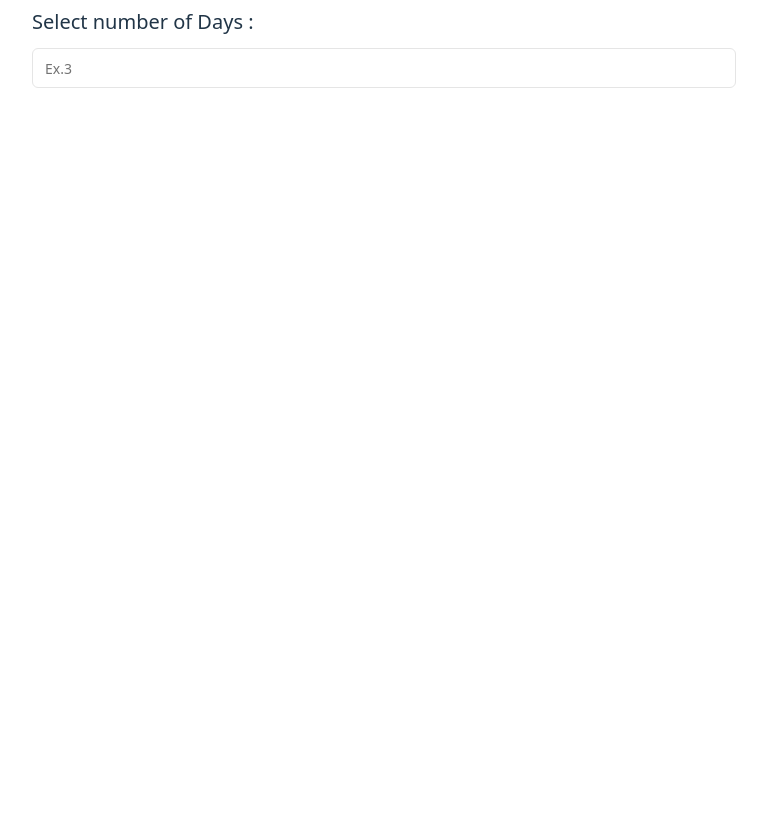
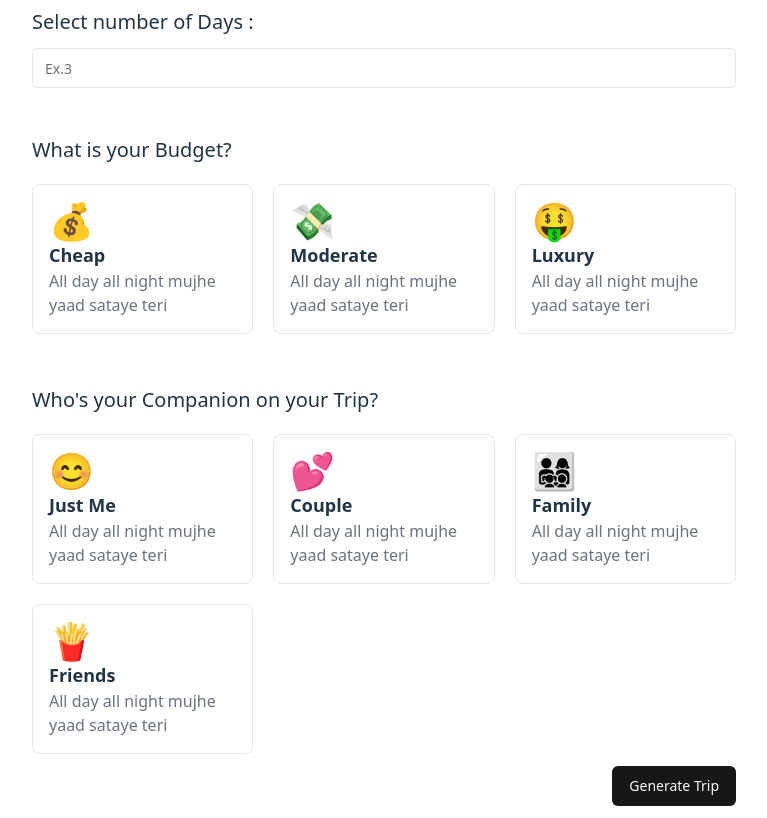
Before and after one commit to anshlakhera048/ai-trip-planner, a React (Vite) app: page /create-trip in a window 1280 px wide. Shown: the part 420-1238 px from the top of the page, without its empty margins (256-1023 px from the left). Before the commit the page ends 800 px from the top, so only its background shows below. Built offline with nearby package versions, Linux system fonts and the light colour scheme; no server answers.

Commit message:
New Working changes

```diff
--- a/src/constants/options.jsx
+++ b/src/constants/options.jsx
@@ -0,0 +1,53 @@
+export const SelectTravellersList = [
+    {
+        id:1,
+        title: 'Just Me',
+        desc: 'All day all night mujhe yaad sataye teri',
+        icon: '😊',
+        people: '1'
+    },
+    {
+        id:2,
+        title: 'Couple',
+        desc: 'All day all night mujhe yaad sataye teri',
+        icon: '💕',
+        people: '2 people'
+    },
+    {
+        id:3,
+        title: 'Family',
+        desc: 'All day all night mujhe yaad sataye teri',
+        icon: '👨‍👩‍👧‍👦',
+        people: '3 to 5 people'
+    },
+    {
+        id:4,
+        title: 'Friends',
+        desc: 'All day all night mujhe yaad sataye teri',
+        icon: '🍟',
+        people: '5 to 10 people'
+    },
+]
+
+export const SelectBudgetOptions = [
+    {
+        id:1,
+        title: 'Cheap',
+        desc: 'All day all night mujhe yaad sataye teri',
+        icon: '💰',
+    },
+    {
+        id:2,
+        title: 'Moderate',
+        desc: 'All day all night mujhe yaad sataye teri',
+        icon: '💸',
+    },
+    {
+        id:3,
+        title: 'Luxury',
+        desc: 'All day all night mujhe yaad sataye teri',
+        icon: '🤑',
+    },
+]
+
+export const AI_Prompt = 'Generate a Travel Plan for Location : {location}'
--- a/src/create-trip/index.jsx
+++ b/src/create-trip/index.jsx
@@ -1,6 +1,9 @@
 import React, { useState } from 'react'
 import GooglePlacesAutocomplete from 'react-google-places-autocomplete'
 import { Input } from '@/components/ui/input';
+import { SelectBudgetOptions } from '@/constants/options';
+import { SelectTravellersList } from '@/constants/options';
+import { Button } from '@/components/ui/button';
 
 function CreateTrip() {
   const [place, setPlace]  = useState();
@@ -24,7 +27,38 @@
                 <h2 className='text-xl my-3 font-medium'>Select number of Days :</h2>
                 <Input type="number" Placeholder={'Ex.3'}/>
             </div>
+
+            <div>
+                <h2 className='text-xl my-3 font-medium'>What is your Budget?</h2>
+                <div className='grid grid-cols-3 gap-5 mt-5'>
+                   {SelectBudgetOptions.map((item,index)=>(
+                    <div key={index} className=' p-4 cursor-pointer border rounded-lg hover:shadow-lg'>
+                        <h2 className='text-4xl'>{item.icon}</h2>
+                        <h2 className='font-bold text-lg'>{item.title}</h2>
+                        <h2 className='text-gray-500'>{item.desc}</h2>
+                    </div>
+                   ))}
+                </div>
+            </div>
+
+            <div>
+                <h2 className='text-xl my-4 font-medium'>Who's your Companion on your Trip?</h2>
+                <div className='grid grid-cols-3 gap-5 mt-5'>
+                   {SelectTravellersList.map((item,index)=>(
+                    <div key={index} className=' p-4 cursor-pointer border rounded-lg hover:shadow-lg'>
+                        <h2 className='text-4xl'>{item.icon}</h2>
+                        <h2 className='font-bold text-lg'>{item.title}</h2>
+                        <h2 className='text-gray-500'>{item.desc}</h2>
+                    </div>
+                   ))}
+                </div>
+            </div>
+
         </div>
+        <div className='my-3 justify-end flex'>
+           <Button>Generate Trip</Button>
+        </div>
+
     </div>
   )
 }
```
